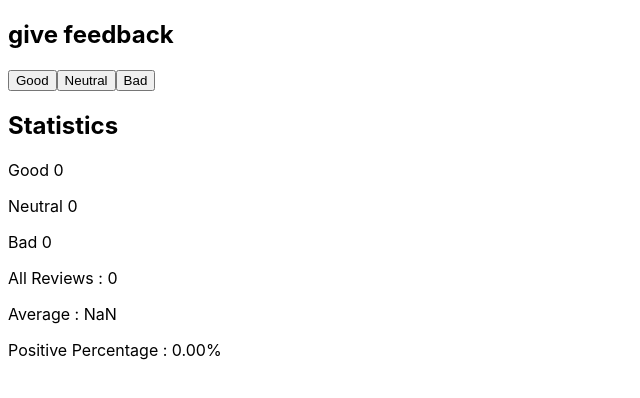
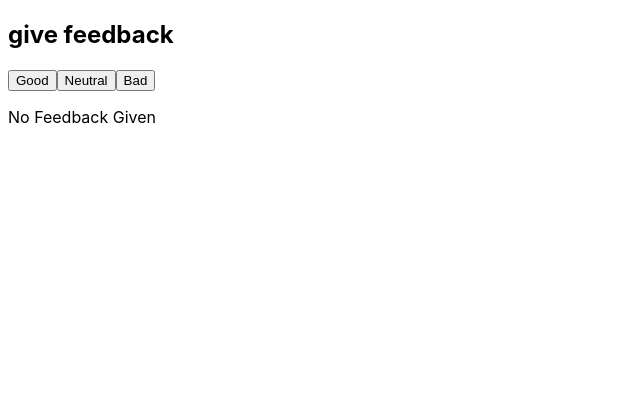
Before and after one commit to DimitrisHol/learnReact, a React (Create React App) app in the folder 02-clickhandlers-state/: page / in a window 1280 px wide. Shown: the top 398 px of the page, without its empty margins (0-640 px from the left). Built offline with nearby package versions, Linux system fonts and the light colour scheme.

Commit message:
first refactor of the statistics, removed state from stats

```diff
--- a/02-clickhandlers-state/src/App.js
+++ b/02-clickhandlers-state/src/App.js
@@ -1,5 +1,49 @@
 import React, { useState } from 'react'
 import './App.css';
+
+
+const Statistics = ({good, neutral , bad}) => {
+
+
+  const allReviews = good + neutral + bad
+  const averageScore = ((good - bad) / allReviews).toFixed(2)
+  const positivityPercentage = (good / allReviews).toFixed(2)
+
+
+  if (allReviews === 0) {
+
+    return (<p>No Feedback Given</p>)
+  }
+
+  else {
+
+    return (
+
+      <div>
+        <h2>Statistics</h2>
+
+        <p>Good {good}</p>
+        <p>Neutral {neutral}</p>
+        <p>Bad {bad}</p>
+
+        <p>All Reviews : {allReviews}</p>
+        <p>Average  : {averageScore}</p>
+        <p>Positive Percentage : {(positivityPercentage * 100)}%</p>
+
+      </div>
+    )
+
+  }
+
+
+
+
+}
+
+
+
+
+
 
 
 const App = () => {
@@ -10,37 +54,20 @@ const App = () => {
   const [neutral , setNeutral] = useState(0)
   const [bad , setBad] = useState(0)
 
-  // Statistics State
-
-  const [all , setAll] = useState(0)
-  const [average , setAverage] = useState(0)
-  const [positive , setPositive] = useState(0)
 
   const clickHandlerGood = () =>  {
     setGood(good + 1)
-    setAll(all + 1)
-    setAverage(average + 1)
-    setPositive(good / all)
-
   }
   const clickHandlerNeutral = () =>  {
     setNeutral(neutral + 1)
-    setAll(all + 1)
-    setPositive(good / all)
   }
   const clickHandlerBad = () =>  {
     setBad(bad + 1)
-    setAll(all + 1)
-    setAverage(average -1)
-    setPositive(good / all)
   }
-
-
 
   return (
 
     <>
-
     <div>
 
       <h2>give feedback</h2>
@@ -49,21 +76,9 @@ const App = () => {
       <button onClick = {clickHandlerBad}>Bad</button>
     </div>
 
-    <div>
-      <h2>Statistics</h2>
+    <Statistics good = {good} neutral = {neutral} bad = {bad} />
 
 
-      <p>Good {good}</p>
-      <p>Neutral {neutral}</p>
-      <p>Bad {bad}</p>
-
-      <p>All Reviews : {all}</p>
-      <p>Average  : {(average/all).toFixed(2)}</p>
-      <p>Positive Percentage : {(positive * 100).toFixed(2)}%</p>
-
-
-
-    </div>
 
     </>
 
```
